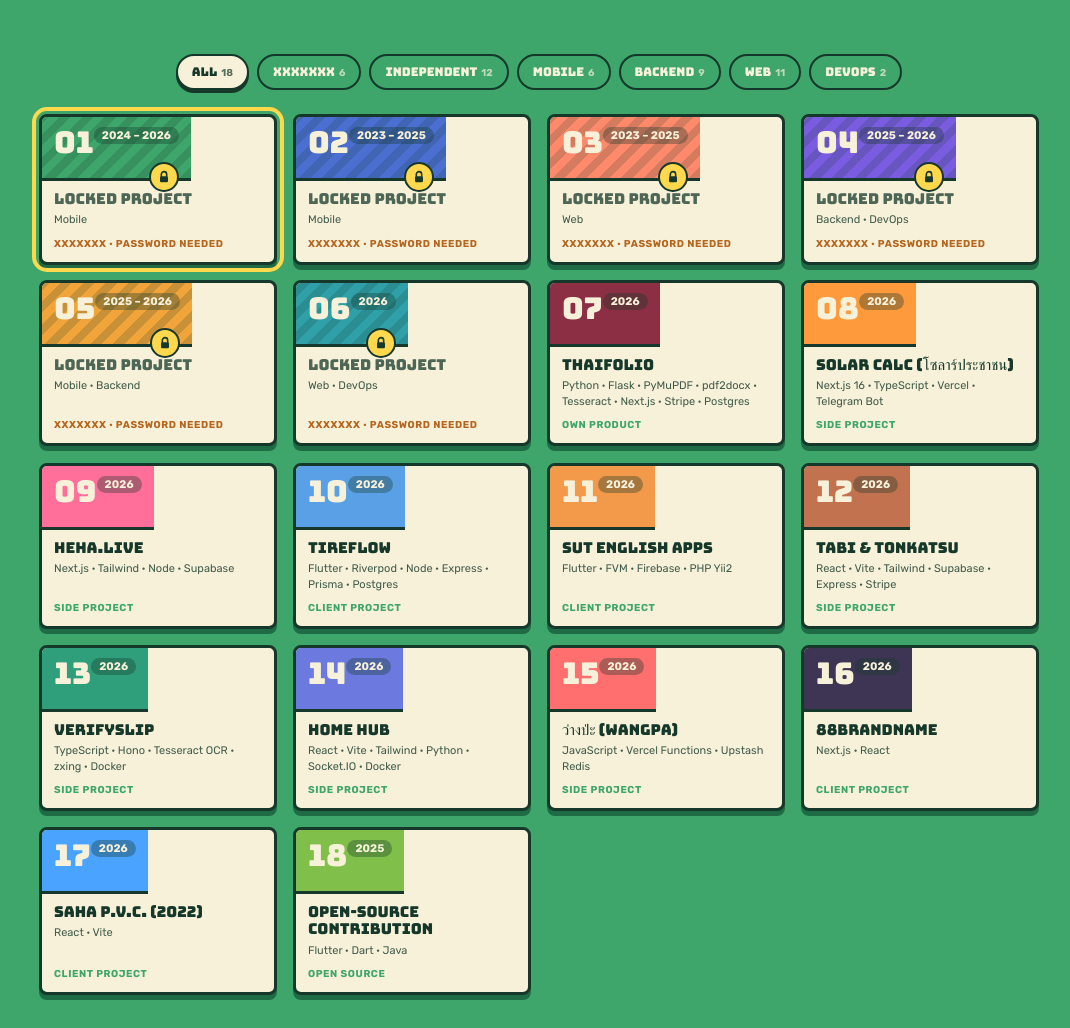
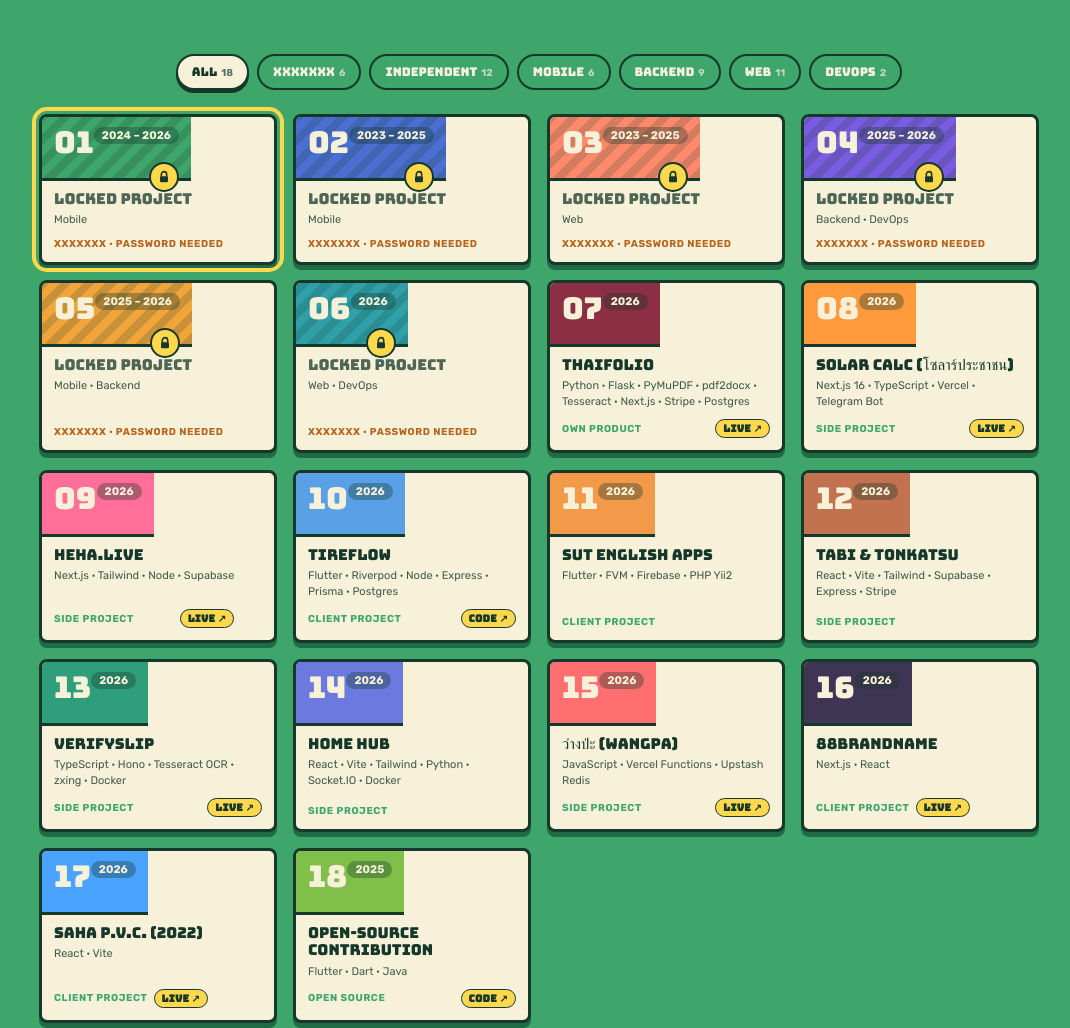
Before and after one commit to nsttaa/akiko, a plain HTML site: page index.html in a window 1280 px wide. Shown: the part 2103-3131 px from the top of the page, without its empty margins (101-1171 px from the left). Drawn offline with Linux system fonts and the light colour scheme.

Commit message:
Add public project links
Co-Authored-By: Claude Opus 5.5 <noreply@anthropic.com>

```diff
--- a/index.html
+++ b/index.html
@@ -216,6 +216,7 @@
             </form>
 
             <div class="card__details" id="cardDetails">
+              <div class="card__links" id="projectLinks"></div>
               <div class="chips" id="projectChips"></div>
 
               <h4 class="card__label">What I did</h4>
--- a/main.js
+++ b/main.js
@@ -235,6 +235,7 @@ const projects = [
   { locked: true, lockId: 5, group: "work", where: "xxxxxxx", years: "2026", tags: ["web","devops"], bg: "#2fa0a8", blob: "#237f86" },
   {
     title: "Thaifolio",
+    links: [{ label: "Live site", url: "https://thaifolio.site" }],
     group: "indie", where: "Own product", years: "2026",
     tags: ["web", "backend"],
     stack: "Python · Flask · PyMuPDF · pdf2docx · Tesseract · Next.js · Stripe · Postgres",
@@ -250,6 +251,7 @@ const projects = [
   },
   {
     title: "Solar Calc (โซลาร์ประชาชน)",
+    links: [{ label: "Live site", url: "https://solar.thaifolio.site" }],
     group: "indie", where: "Side project", years: "2026",
     tags: ["web"],
     stack: "Next.js 16 · TypeScript · Vercel · Telegram Bot",
@@ -264,6 +266,7 @@ const projects = [
   },
   {
     title: "heha.live",
+    links: [{ label: "Live site", url: "https://heha.live" }],
     group: "indie", where: "Side project", years: "2026",
     tags: ["web", "backend"],
     stack: "Next.js · Tailwind · Node · Supabase",
@@ -278,6 +281,7 @@ const projects = [
   },
   {
     title: "TireFlow",
+    links: [{ label: "GitHub", url: "https://github.com/nstta/tiresystem" }],
     group: "indie", where: "Client project", years: "2026",
     tags: ["mobile", "backend"],
     stack: "Flutter · Riverpod · Node · Express · Prisma · Postgres",
@@ -320,6 +324,7 @@ const projects = [
   },
   {
     title: "VerifySlip",
+    links: [{ label: "Slip reader", url: "https://slip-reader-taupe.vercel.app" }],
     group: "indie", where: "Side project", years: "2026",
     tags: ["backend", "web"],
     stack: "TypeScript · Hono · Tesseract OCR · zxing · Docker",
@@ -348,6 +353,7 @@ const projects = [
   },
   {
     title: "ว่างป่ะ (Wangpa)",
+    links: [{ label: "Live site", url: "https://wangpa-gilt.vercel.app" }],
     group: "indie", where: "Side project", years: "2026",
     tags: ["web"],
     stack: "JavaScript · Vercel Functions · Upstash Redis",
@@ -362,6 +368,7 @@ const projects = [
   },
   {
     title: "88brandname",
+    links: [{ label: "Live site", url: "https://88brandname.vercel.app" }],
     group: "indie", where: "Client project", years: "2026",
     tags: ["web"],
     stack: "Next.js · React",
@@ -372,6 +379,7 @@ const projects = [
   },
   {
     title: "SAHA P.V.C. (2022)",
+    links: [{ label: "Live site", url: "https://sahapvc2022.vercel.app" }],
     group: "indie", where: "Client project", years: "2026",
     tags: ["web"],
     stack: "React · Vite",
@@ -382,6 +390,7 @@ const projects = [
   },
   {
     title: "Open-source contribution",
+    links: [{ label: "plus_plugins", url: "https://github.com/nsttaa/plus_plugins" }, { label: "AndroidPdfViewer", url: "https://github.com/nsttaa/AndroidPdfViewer" }],
     group: "indie", where: "Open source", years: "2025",
     tags: ["mobile"],
     stack: "Flutter · Dart · Java",
@@ -473,6 +482,11 @@ function showProject(i, { scroll = false } = {}) {
   } else {
     $("#projectTitle").textContent = p.title;
     $("#projectDesc").textContent = p.desc;
+    const links = p.links || [];
+    $("#projectLinks").hidden = !links.length;
+    $("#projectLinks").innerHTML = links
+      .map((l) => `<a class="pill card__link" href="${l.url}" target="_blank" rel="noopener">${l.label} ↗</a>`)
+      .join("");
     $("#projectChips").innerHTML = p.stack.split(" · ").map((c) => `<span class="chip">${c}</span>`).join("");
     $("#projectHighlight").innerHTML = p.did.map((d) => `<li>${d}</li>`).join("");
     const facts = [["Where", p.where], ["Years", p.years], ...p.facts];
@@ -586,7 +600,7 @@ function renderGrid(key) {
         <span class="tile__body">
           <span class="tile__title">${p.locked ? "Locked project" : p.title}</span>
           <span class="tile__stack">${p.locked ? tagNames(p) : p.stack}</span>
-          <span class="tile__where">${p.locked ? "xxxxxxx · password needed" : p.where}</span>
+          <span class="tile__where">${p.locked ? "xxxxxxx · password needed" : p.where}${p.links?.length ? `<span class="tile__live">${p.links[0].url.includes("github.com") ? "Code" : "Live"} ↗</span>` : ""}</span>
         </span>
       </button>`)
     .join("");
--- a/styles.css
+++ b/styles.css
@@ -339,6 +339,22 @@ img, svg { display: block; }
   border-radius: 999px;
   background: var(--ink);
   color: var(--cream);
+}
+.card__details { display: flex; flex-direction: column; gap: 10px; }
+.card__links { display: flex; flex-wrap: wrap; gap: 8px; }
+.card__link { background: var(--yellow); font-size: 11px; padding: 7px 12px; }
+.card__link:hover { background: var(--cream); }
+.tile__where { display: flex; justify-content: space-between; align-items: center; gap: 6px; }
+.tile__live {
+  font-family: var(--display);
+  font-size: 10px;
+  letter-spacing: .02em;
+  color: var(--ink);
+  background: var(--yellow);
+  border: 1.5px solid var(--ink);
+  border-radius: 999px;
+  padding: 2px 7px;
+  white-space: nowrap;
 }
 .card__list { padding-left: 16px; display: grid; gap: 4px; }
 .card__list li { font-size: 12px; line-height: 1.45; }
```
